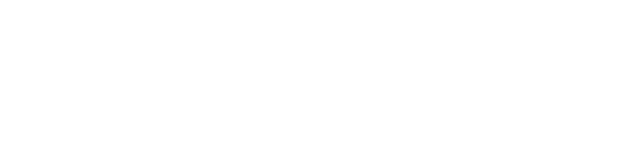
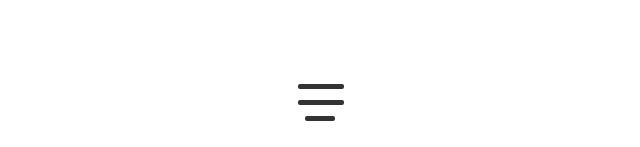
Before and after one commit to jamesthomasdavey/photography, a React (Create React App) app: page / in a window 1280 px wide. Shown: the part 650-797 px from the top of the page, without its empty margins (320-960 px from the left). Built offline with nearby package versions, Linux system fonts and the light colour scheme.

Commit message:
finish navigation open and close functionality

```diff
--- a/package.json
+++ b/package.json
@@ -8,6 +8,7 @@
     "@testing-library/user-event": "^7.2.1",
     "react": "^16.13.1",
     "react-dom": "^16.13.1",
+    "react-router-dom": "^5.2.0",
     "react-scripts": "3.4.1"
   },
   "scripts": {
--- a/src/App.js
+++ b/src/App.js
@@ -1,9 +1,15 @@
 import React from 'react';
+
+import Navigation from './components/layout/Navigation/Navigation';
 
 class App extends React.Component {
   state = {};
   render() {
-    return <React.Fragment></React.Fragment>;
+    return (
+      <React.Fragment>
+        <Navigation />
+      </React.Fragment>
+    );
   }
 }
 
--- /dev/null
+++ b/src/components/layout/Navigation/Navigation.js
@@ -0,0 +1,42 @@
+import React from 'react';
+
+import classes from './Navigation.module.css';
+
+import MenuButton from './components/MenuButton/MenuButton';
+import Menu from './components/Menu/Menu';
+
+class Navigation extends React.Component {
+  state = {
+    isOpen: false,
+    hasBeenOpened: false,
+  };
+  openMenu = () => {
+    this.setState({ isOpen: true, hasBeenOpened: true });
+  };
+  closeMenu = () => {
+    this.setState({ isOpen: false });
+  };
+  toggleMenu = () => {
+    if (this.state.isOpen) {
+      this.closeMenu();
+    } else {
+      this.openMenu();
+    }
+  };
+  render() {
+    return (
+      <div
+        className={[
+          classes.wrapper,
+          this.state.isOpen ? classes.open : '',
+          this.state.hasBeenOpened && !this.state.isOpen ? classes.closed : '',
+        ].join(' ')}
+      >
+        <MenuButton toggleMenu={this.toggleMenu} isOpen={this.state.isOpen} />
+        <Menu closeMenu={this.closeMenu} isOpen={this.state.isOpen} />
+      </div>
+    );
+  }
+}
+
+export default Navigation;
--- /dev/null
+++ b/src/components/layout/Navigation/Navigation.module.css
@@ -0,0 +1,28 @@
+.wrapper {
+  position: fixed;
+  width: 100%;
+  height: 80px;
+  top: calc(100% - 80px);
+  text-align: center;
+}
+
+.wrapper.open {
+  top: 0;
+  transition: 0.3s top ease;
+}
+
+.wrapper.closed {
+  animation-name: fadeout;
+  animation-duration: 0.3s;
+}
+
+@keyframes fadeout {
+  0% {
+    opacity: 100%;
+    top: 0;
+  }
+  100% {
+    opacity: 0%;
+    top: 0;
+  }
+}
--- /dev/null
+++ b/src/components/layout/Navigation/components/Menu/Menu.js
@@ -0,0 +1,19 @@
+import React from 'react';
+
+import classes from './Menu.module.css';
+
+import MenuItems from './components/MenuItems/MenuItems';
+
+const Menu = (props) => {
+  return (
+    <div
+      className={classes.wrapper}
+      role='navigation'
+      aria-hidden={props.isOpen ? 'false' : 'true'}
+    >
+      <MenuItems />
+    </div>
+  );
+};
+
+export default Menu;
--- /dev/null
+++ b/src/components/layout/Navigation/components/Menu/Menu.module.css
@@ -0,0 +1,4 @@
+.wrapper {
+  margin-top: 12px;
+  width: 100%;
+}
--- /dev/null
+++ b/src/components/layout/Navigation/components/Menu/components/MenuItems/MenuItems.js
@@ -0,0 +1,13 @@
+import React from 'react';
+
+const MenuItems = (props) => {
+  return (
+    <ul>
+      <li>first</li>
+      <li>second</li>
+      <li>third</li>
+    </ul>
+  );
+};
+
+export default MenuItems;
--- /dev/null
+++ b/src/components/layout/Navigation/components/MenuButton/MenuButton.js
@@ -0,0 +1,63 @@
+import React from 'react';
+
+import classes from './MenuButton.module.css';
+
+const MenuButton = (props) => {
+  const handleClick = (e, cb) => {
+    e.preventDefault();
+    cb();
+  };
+  const handleKeyPress = (e, cb) => {
+    if (e.key === ' ') {
+      e.preventDefault();
+      cb();
+    }
+  };
+  let innerContent = (
+    <React.Fragment>
+      <span
+        aria-hidden='true'
+        class={[
+          classes.bar,
+          classes.topBar,
+          props.isOpen ? classes.closeBar : classes.openBar,
+        ].join(' ')}
+      ></span>
+      <span
+        aria-hidden='true'
+        class={[
+          classes.bar,
+          classes.middleBar,
+          props.isOpen ? classes.closeBar : classes.openBar,
+        ].join(' ')}
+      ></span>
+      <span
+        aria-hidden='true'
+        class={[
+          classes.bar,
+          classes.bottomBar,
+          props.isOpen ? classes.closeBar : classes.openBar,
+        ].join(' ')}
+      ></span>
+    </React.Fragment>
+  );
+
+  return (
+    <React.Fragment>
+      {/* eslint-disable-next-line */}
+      <a
+        href='#'
+        onClick={(e) => handleClick(e, props.toggleMenu)}
+        onKeyPress={(e) => handleKeyPress(e, props.toggleMenu)}
+        aria-expanded={props.isOpen ? 'true' : 'false'}
+        aria-label='Navigation'
+        className={classes.wrapper}
+        role='button'
+      >
+        {innerContent}
+      </a>
+    </React.Fragment>
+  );
+};
+
+export default MenuButton;
--- /dev/null
+++ b/src/components/layout/Navigation/components/MenuButton/MenuButton.module.css
@@ -0,0 +1,141 @@
+.wrapper {
+  display: inline-block;
+  position: relative;
+  width: 60px;
+  height: 60px;
+  padding-top: 5px;
+}
+
+.bar {
+  display: inline-block;
+  position: absolute;
+  width: 46px;
+  height: 5px;
+  background: #333;
+  border-radius: 2px;
+}
+
+.topBar {
+  width: 46px;
+  top: 14px;
+  left: 7.5px;
+}
+
+.topBar.closeBar {
+  animation-name: toTopCloseBar;
+  animation-duration: 0.3s;
+  transform: rotate(45deg);
+  top: 30px;
+}
+
+.topBar.openBar {
+  animation-name: toTopOpenBar;
+  animation-duration: 0.3s;
+}
+
+@keyframes toTopCloseBar {
+  0% {
+    top: 14px;
+    transform: rotate(0);
+  }
+  50% {
+    top: 30px;
+    transform: rotate(0);
+  }
+  100% {
+    top: 30px;
+    transform: rotate(45deg);
+  }
+}
+
+@keyframes toTopOpenBar {
+  0% {
+    top: 30px;
+    transform: rotate(45deg);
+  }
+  100% {
+    top: 30px;
+    transform: rotate(45deg);
+  }
+}
+
+.middleBar {
+  width: 46px;
+  top: 30px;
+  left: 7.5px;
+}
+
+.middleBar.closeBar {
+  animation-name: toMiddleCloseBar;
+  animation-duration: 0.3s;
+  transform: rotate(-45deg);
+}
+
+.middleBar.openBar {
+  animation-name: toMiddleOpenBar;
+  animation-duration: 0.3s;
+}
+
+@keyframes toMiddleCloseBar {
+  0% {
+    transform: rotate(0);
+  }
+  50% {
+    transform: rotate(0);
+  }
+  100% {
+    transform: rotate(-45deg);
+  }
+}
+
+@keyframes toMiddleOpenBar {
+  0% {
+    transform: rotate(-45deg);
+  }
+  100% {
+    transform: rotate(-45deg);
+  }
+}
+
+.bottomBar {
+  width: 30px;
+  top: 46px;
+  left: 15px;
+}
+
+.bottomBar.closeBar {
+  animation-name: toBottomCloseBar;
+  animation-duration: 0.3s;
+  opacity: 0;
+}
+
+.bottomBar.openBar {
+  animation-name: toBottomOpenBar;
+  animation-duration: 0.3s;
+}
+
+@keyframes toBottomCloseBar {
+  0% {
+    top: 46px;
+    opacity: 100%;
+  }
+  50% {
+    top: 30px;
+    opacity: 100%;
+  }
+  100% {
+    top: 30px;
+    opacity: 0;
+  }
+}
+
+@keyframes toBottomOpenBar {
+  0% {
+    top: 30px;
+    opacity: 0;
+  }
+  100% {
+    top: 30px;
+    opacity: 0;
+  }
+}
--- a/src/index.css
+++ b/src/index.css
@@ -1,14 +1,124 @@
-a:focus {
-  border: 1px solid black;
+html,
+body,
+div,
+span,
+applet,
+object,
+iframe,
+h1,
+h2,
+h3,
+h4,
+h5,
+h6,
+p,
+blockquote,
+pre,
+a,
+abbr,
+acronym,
+address,
+big,
+cite,
+code,
+del,
+dfn,
+em,
+img,
+ins,
+kbd,
+q,
+s,
+samp,
+small,
+strike,
+strong,
+sub,
+sup,
+tt,
+var,
+b,
+u,
+i,
+center,
+dl,
+dt,
+dd,
+ol,
+ul,
+li,
+fieldset,
+form,
+label,
+legend,
+table,
+caption,
+tbody,
+tfoot,
+thead,
+tr,
+th,
+td,
+article,
+aside,
+canvas,
+details,
+embed,
+figure,
+figcaption,
+footer,
+header,
+hgroup,
+menu,
+nav,
+output,
+ruby,
+section,
+summary,
+time,
+mark,
+audio,
+video {
+  margin: 0;
+  padding: 0;
+  border: 0;
+  font-size: 100%;
+  font: inherit;
+  vertical-align: baseline;
 }
-
-[role='dialog'] {
-  transition: 0.3s all ease;
-  transform: scale(0.85);
-  opacity: 0;
+/* HTML5 display-role reset for older browsers */
+article,
+aside,
+details,
+figcaption,
+figure,
+footer,
+header,
+hgroup,
+menu,
+nav,
+section {
+  display: block;
 }
-
-.visible {
-  transform: scale(1);
-  opacity: 1;
+body {
+  line-height: 1;
 }
+ol,
+ul {
+  list-style: none;
+}
+blockquote,
+q {
+  quotes: none;
+}
+blockquote:before,
+blockquote:after,
+q:before,
+q:after {
+  content: '';
+  content: none;
+}
+table {
+  border-collapse: collapse;
+  border-spacing: 0;
+}
```
Also changed, not shown: 1 other file (tests, documents, lock files or other folders).
